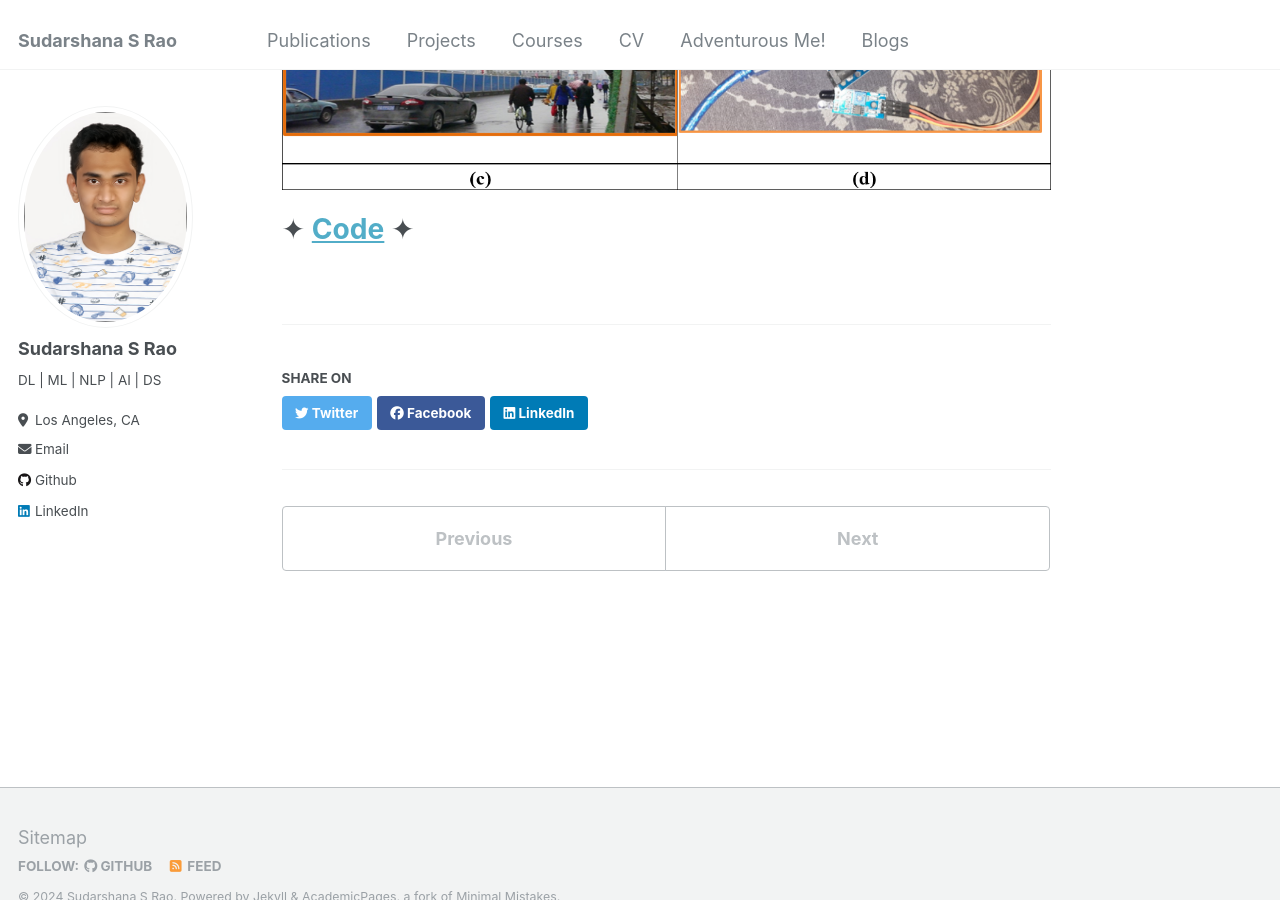
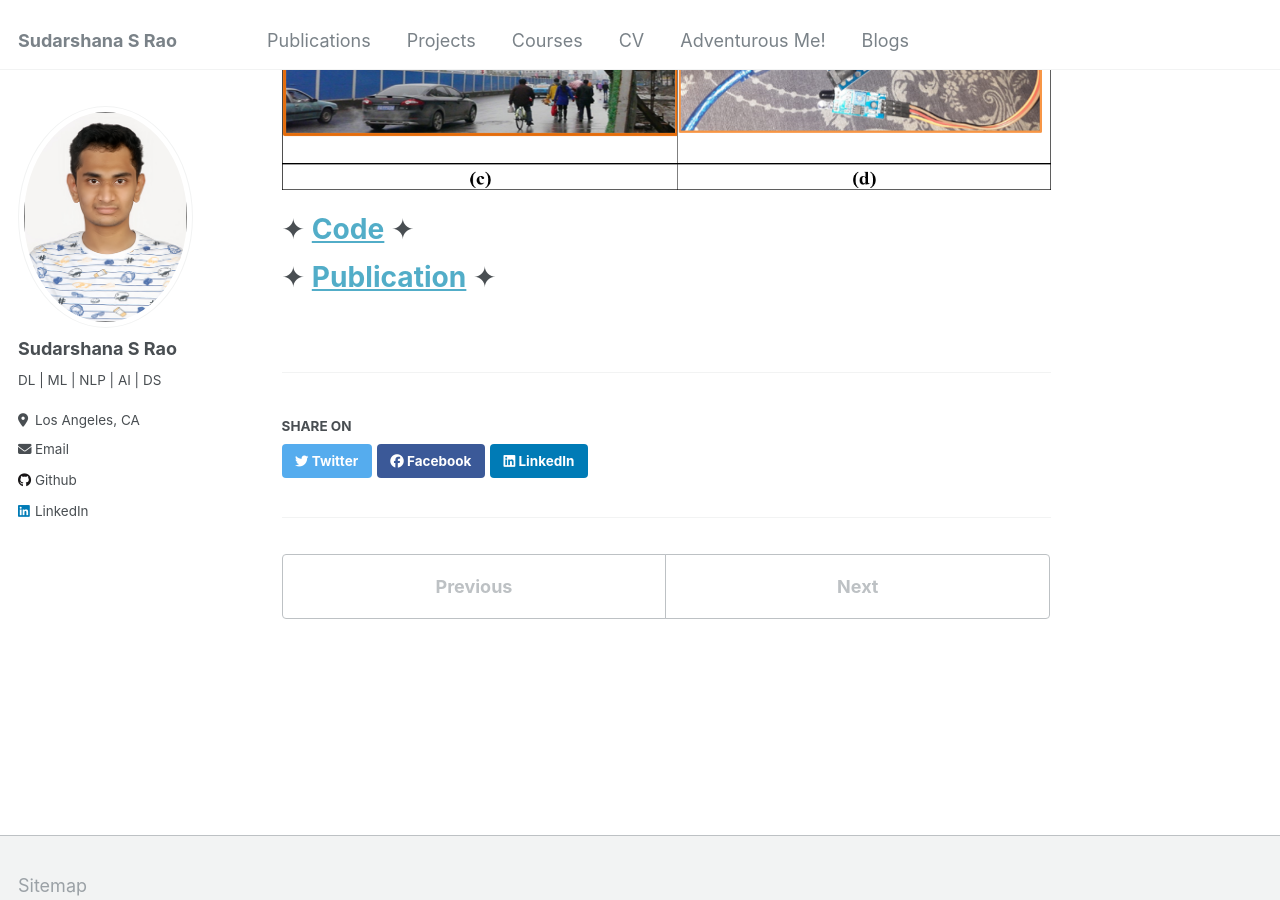
Before and after one commit to SudarshanaSRao/SudarshanaSRao.github.io, a Jekyll site: the page built from _portfolio/portfolio-3.md, in a window 1280 px wide and 900 px high, scrolled down 762 px. Built offline with Jekyll 4.4.1, drawn with Linux system fonts in a browser that asks for light colours.

Commit message:
Update portfolio-3.md

```diff
--- a/_portfolio/portfolio-3.md
+++ b/_portfolio/portfolio-3.md
@@ -13,6 +13,6 @@ collection: portfolio
 
 # ✦ [Code](https://github.com/SudarshanaSRao/Python-and-its-applications-in-ML/tree/Traffic-light-detection-and-recognition) ✦
 
-
+# ✦ [Publication](https://papers.ssrn.com/sol3/papers.cfm?abstract_id=3883931) ✦
 
 <!-- This is an item in your portfolio. It can be have images or nice text. If you name the file .md, it will be parsed as markdown. If you name the file .html, it will be parsed as HTML.  -->
```
